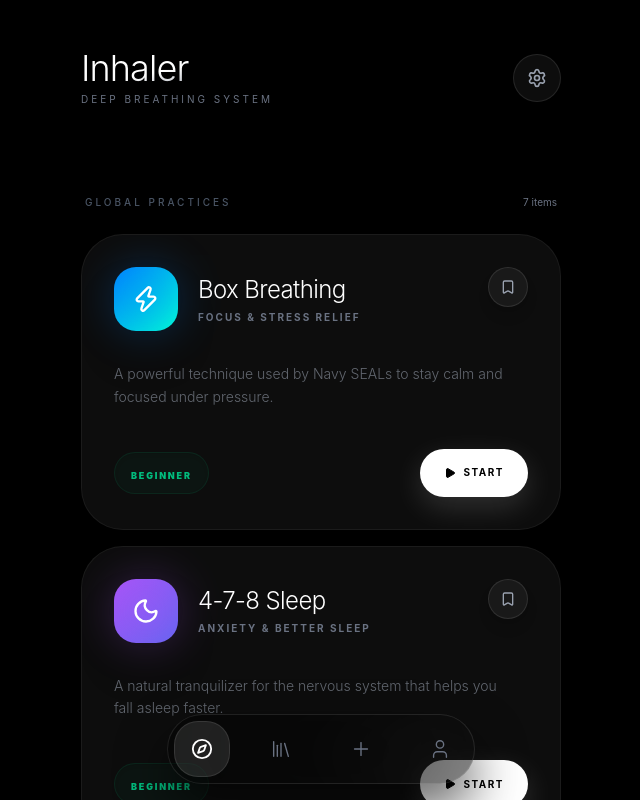
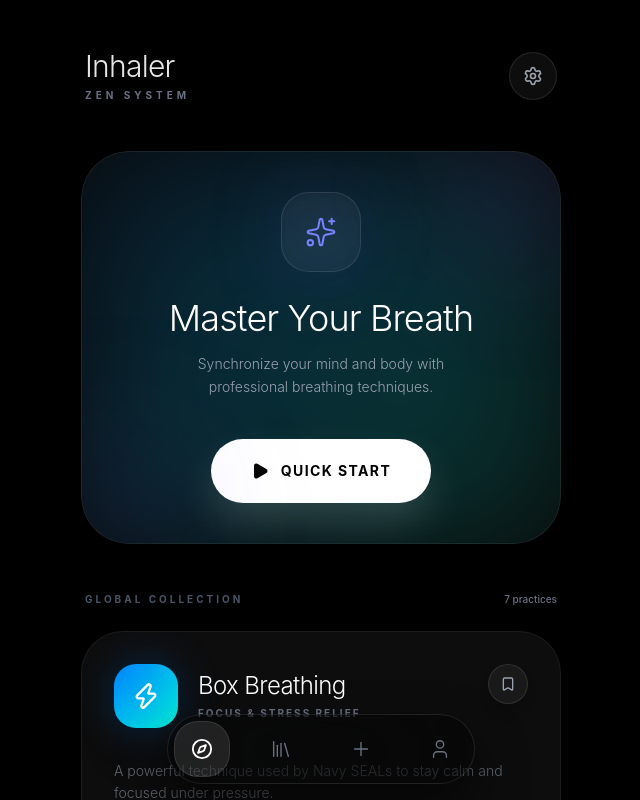
Before and after one commit to ajmalfaris11/Inhaler, a Next.js app in the folder apps/web/: page / in a window 1280 px wide. Shown: the top 800 px of the page, without its empty margins (319-959 px from the left). Built offline with nearby package versions, Linux system fonts and the light colour scheme.

Commit message:
feat: implement high-fidelity hero section with quick start action

```diff
--- a/apps/web/src/features/breathing/components/ExploreView.tsx
+++ b/apps/web/src/features/breathing/components/ExploreView.tsx
@@ -2,7 +2,7 @@
 
 import React from 'react';
 import { motion } from 'framer-motion';
-import { Compass, Settings } from 'lucide-react';
+import { Compass, Settings, Play, Sparkles } from 'lucide-react';
 import { Exercise, exercises } from '../data';
 import { ExerciseCard } from './ExerciseCard';
 
@@ -21,31 +21,73 @@ export function ExploreView({
   favorites,
   onToggleFavorite
 }: ExploreViewProps) {
+  const featuredExercise = exercises[0]; // Box Breathing as featured
+
   return (
     <motion.div
       initial={{ opacity: 0, y: 10 }}
       animate={{ opacity: 1, y: 0 }}
       exit={{ opacity: 0, y: -10 }}
-      className="w-full"
+      className="w-full space-y-12"
     >
-      <div className="flex justify-between items-center mb-10">
+      {/* Header */}
+      <div className="flex justify-between items-center px-1">
         <div>
-          <h1 className="text-4xl font-light tracking-tight bg-gradient-to-br from-white via-white to-gray-500 bg-clip-text text-transparent">Inhaler</h1>
-          <p className="text-gray-500 text-[10px] uppercase tracking-[0.3em] mt-1">Deep Breathing System</p>
+          <h1 className="text-3xl font-light tracking-tight text-white/90">Inhaler</h1>
+          <p className="text-gray-500 text-[10px] uppercase tracking-[0.4em] mt-1 font-bold">Zen System</p>
         </div>
-        <div className="w-12 h-12 rounded-full bg-white/5 border border-white/10 flex items-center justify-center text-gray-400">
+        <div className="w-12 h-12 rounded-full bg-white/5 border border-white/10 flex items-center justify-center text-gray-400 hover:bg-white/10 transition-all cursor-pointer">
           <Settings size={20} />
         </div>
       </div>
 
+      {/* Hero Section */}
+      <section className="relative w-full rounded-[48px] overflow-hidden group">
+        <div
+          className="absolute inset-0 opacity-20 blur-[80px] group-hover:opacity-30 transition-opacity duration-1000"
+          style={{ background: `linear-gradient(135deg, ${featuredExercise.gradient.start}, ${featuredExercise.gradient.end})` }}
+        />
+
+        <div className="relative bg-white/[0.03] border border-white/[0.08] rounded-[48px] p-10 flex flex-col items-center text-center gap-6 overflow-hidden shadow-2xl">
+          <motion.div
+            initial={{ scale: 0.9 }}
+            animate={{ scale: 1 }}
+            className="w-20 h-20 rounded-[28px] bg-white/[0.05] border border-white/10 flex items-center justify-center shadow-inner relative"
+          >
+            <Sparkles className="text-indigo-400" size={32} strokeWidth={1.5} />
+            <div className="absolute inset-0 blur-2xl bg-indigo-500/20 rounded-full" />
+          </motion.div>
+
+          <div className="space-y-3">
+            <h2 className="text-4xl font-light text-white tracking-tight leading-tight">Master Your Breath</h2>
+            <p className="text-gray-400 text-sm font-light max-w-[280px] leading-relaxed mx-auto">
+              Synchronize your mind and body with professional breathing techniques.
+            </p>
+          </div>
+
+          <button
+            onClick={() => onStart(featuredExercise)}
+            className="h-16 px-10 rounded-full bg-white text-black font-bold text-sm uppercase tracking-widest flex items-center justify-center gap-3 shadow-[0_20px_40px_rgba(255,255,255,0.15)] hover:scale-105 active:scale-95 transition-all mt-4"
+          >
+            <Play size={18} fill="currentColor" />
+            Quick Start
+          </button>
+
+          {/* Decorative Elements */}
+          <div className="absolute -left-10 -bottom-10 w-40 h-40 rounded-full bg-indigo-500/10 blur-3xl" />
+          <div className="absolute -right-10 -top-10 w-40 h-40 rounded-full bg-purple-500/10 blur-3xl" />
+        </div>
+      </section>
+
+      {/* Custom Section */}
       {customExercises.length > 0 && (
-        <div className="mb-6 flex justify-between items-center px-1">
-          <span className="text-[10px] uppercase tracking-[0.3em] font-medium text-gray-600">My Journeys</span>
-          <span className="text-[10px] text-gray-500">{customExercises.length} items</span>
+        <div className="space-y-6">
+          <div className="flex justify-between items-center px-1">
+            <span className="text-[10px] uppercase tracking-[0.3em] font-bold text-gray-600">Personal Journeys</span>
+            <span className="text-[10px] text-gray-500 font-medium">{customExercises.length} sessions</span>
           </div>
-      )}
 
-      <div className="flex flex-col gap-4 mb-12">
+          <div className="flex flex-col gap-5">
             {customExercises.map((ex) => (
               <ExerciseCard
                 key={ex.id}
@@ -57,13 +99,17 @@ export function ExploreView({
               />
             ))}
           </div>
+        </div>
+      )}
 
-      <div className="mb-6 flex justify-between items-center px-1">
-        <span className="text-[10px] uppercase tracking-[0.3em] font-medium text-gray-600">Global Practices</span>
-        <span className="text-[10px] text-gray-500">{exercises.length} items</span>
+      {/* Global Section */}
+      <div className="space-y-6">
+        <div className="flex justify-between items-center px-1">
+          <span className="text-[10px] uppercase tracking-[0.3em] font-bold text-gray-600">Global Collection</span>
+          <span className="text-[10px] text-gray-500 font-medium">{exercises.length} practices</span>
         </div>
 
-      <div className="flex flex-col gap-4">
+        <div className="flex flex-col gap-5">
           {exercises.map((ex: Exercise) => (
             <ExerciseCard
               key={ex.id}
@@ -75,6 +121,7 @@ export function ExploreView({
             />
           ))}
         </div>
+      </div>
     </motion.div>
   );
 }
```
Lines whose indentation alone changed are shown as unchanged.
